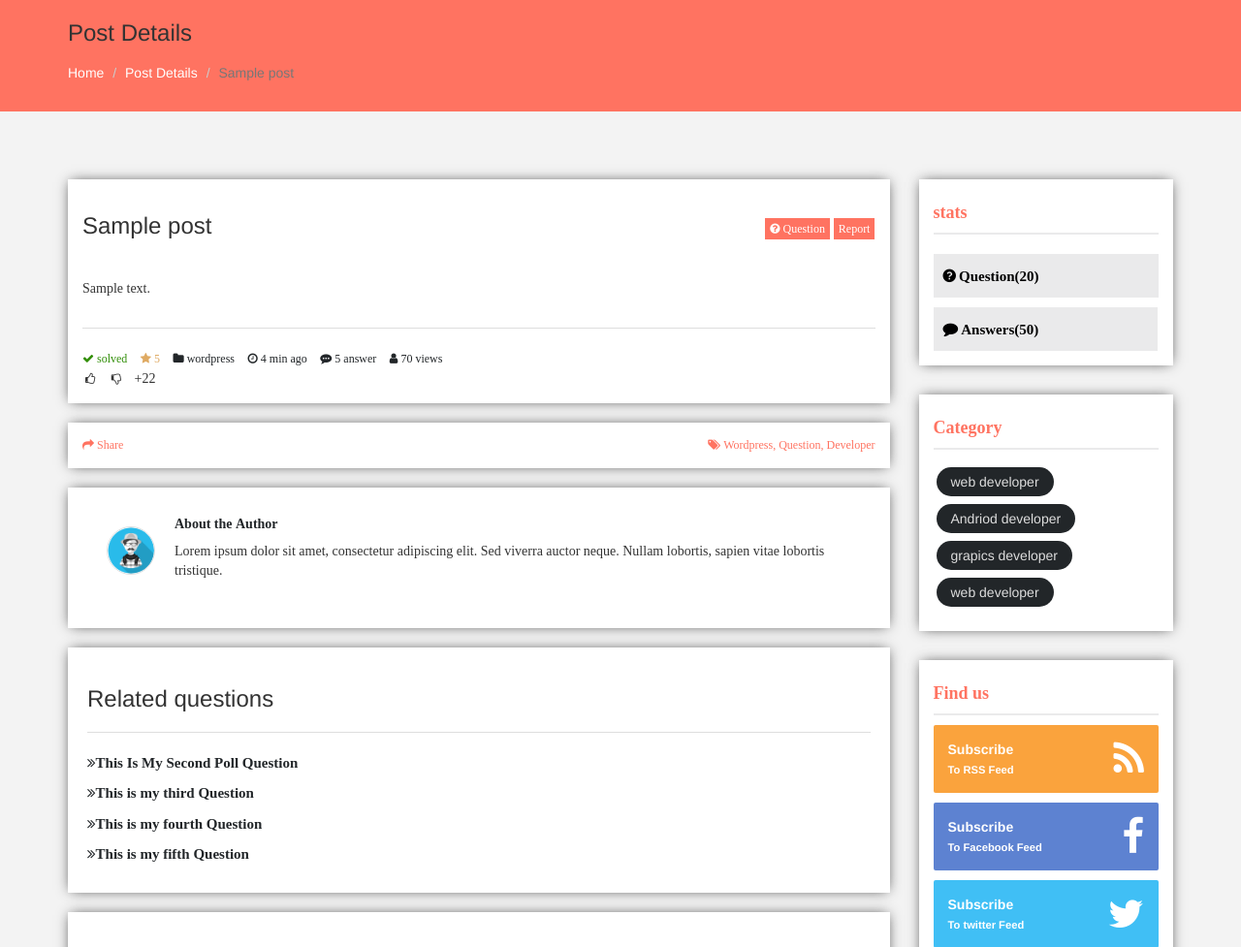
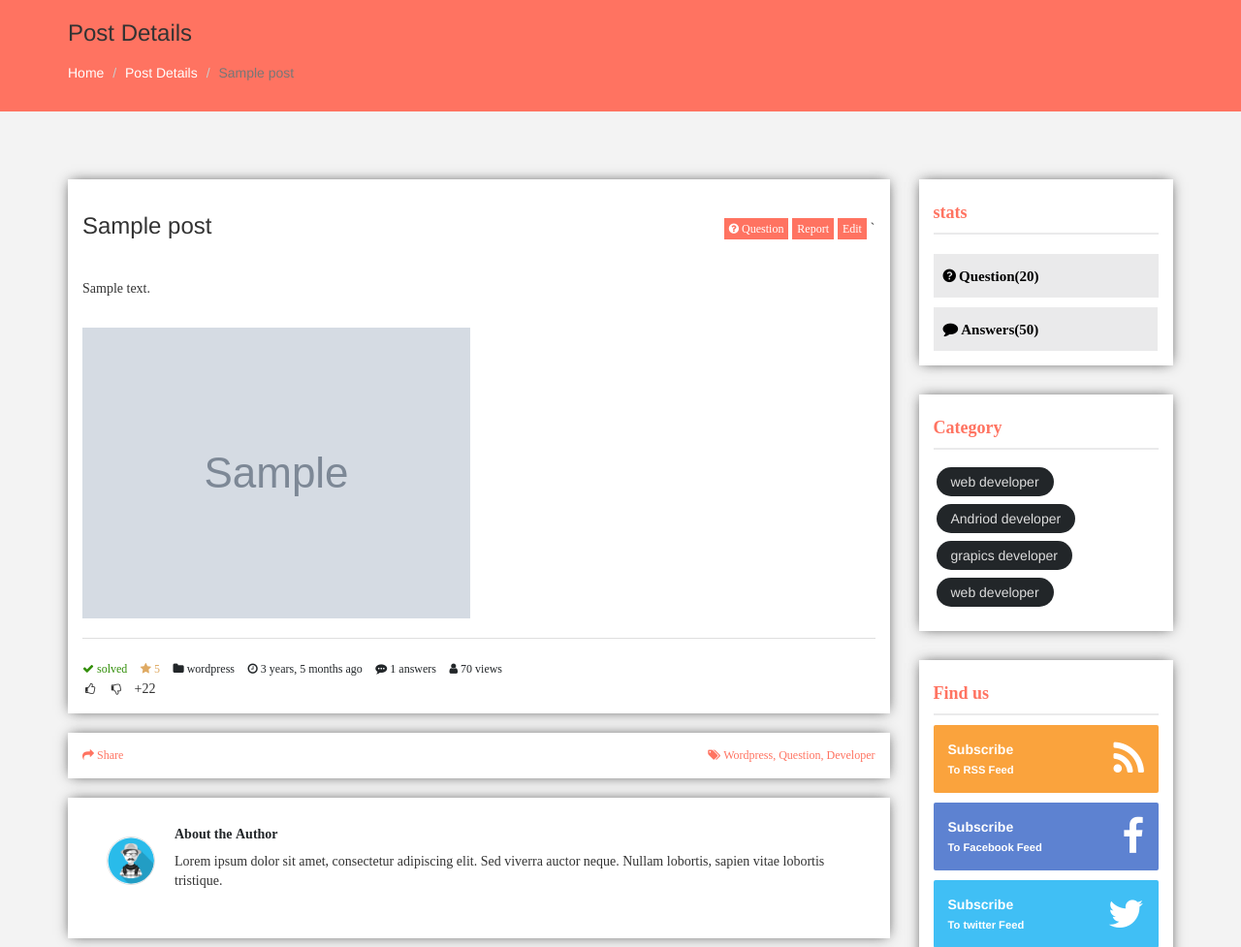
Before and after one commit to nurudeen19/AskOnline-Forum, a Django app: a page that uses posts/templates/show.html.j2 in a window 1280 px wide. Shown: the part 147-1124 px from the top of the page at 97% size. Run offline with Django 3.2, Linux system fonts and the light colour scheme; a user stored in the database is signed in; tables that the repository leaves empty hold one stand-in row (values such as "Sample post"); grey boxes marked "Sample" are stand-in pictures; some libraries are stand-ins or nearby versions.

Commit message:
add pagination and impose auth checks on post and comments

```diff
--- a/posts/templates/show.html.j2
+++ b/posts/templates/show.html.j2
@@ -29,7 +29,11 @@
           </div>
         </div>
         <div class="col-md-4">
-          <div class="post-que-rep-rihght320"> <a href="#"><i class="fa fa-question-circle" aria-hidden="true"></i> Question</a> <a href="#" class="r-clor10">Report</a> </div>
+          <div class="post-que-rep-rihght320"> <a href="#"><i class="fa fa-question-circle" aria-hidden="true"></i> Question</a> <a href="#" class="r-clor10">Report</a>
+          {% if post.user == user %}
+          <a href="#" class="r-clor10">Edit</a>
+          `{% endif %}
+          </div>
         </div>
       </div>
     </div>
@@ -37,9 +41,14 @@
       <p>
       	{{ post.description|safe }}
       </p>
+      {% if post.image %}
+        <div style="margin-bottom: 20px;">
+          <img src="{{post.image.url}}" alt="image">
+        </div>
+      {% endif %}
       <hr>
       <div class="post-footer29032">
-        <div class="l-side2023"> <i class="fa fa-check check2" aria-hidden="true"> solved</i> <a href="#"><i class="fa fa-star star2" aria-hidden="true">  5</i></a> <i class="fa fa-folder folder2" aria-hidden="true"> wordpress</i> <i class="fa fa-clock-o clock2" aria-hidden="true"> 4 min ago</i> <a href="#"><i class="fa fa-commenting commenting2" aria-hidden="true"> 5 answer</i></a> <i class="fa fa-user user2" aria-hidden="true"> 70 views</i> </div>
+        <div class="l-side2023"> <i class="fa fa-check check2" aria-hidden="true"> solved</i> <a href="#"><i class="fa fa-star star2" aria-hidden="true">  5</i></a> <i class="fa fa-folder folder2" aria-hidden="true"> wordpress</i> <i class="fa fa-clock-o clock2" aria-hidden="true"> {{post.created_at|naturaltime}}</i> <a href="#"><i class="fa fa-commenting commenting2" aria-hidden="true"> {{comments.count}} answers</i></a> <i class="fa fa-user user2" aria-hidden="true"> 70 views</i> </div>
         <div class="l-rightside39">
           <button type="button" class="tolltip-button thumbs-up2" data-toggle="tooltip" data-placement="bottom" title="Like"><i class="fa fa-thumbs-o-up " aria-hidden="true"></i></button>
           <button type="button" class="tolltip-button  thumbs-down2" data-toggle="tooltip" data-placement="bottom" title="Dislike"><i class="fa fa-thumbs-o-down" aria-hidden="true"></i></button> <span class="single-question-vote-result">+22</span>
@@ -83,7 +92,10 @@
                 <!-- Contenedor del Comentario -->
                 <div class="comment-box">
                   <div class="comment-head">
-                    <h6 class="comment-name"><a href="#">{{comment.user.get_full_name}}</a></h6> <span><i class="fa fa-clock-o" aria-hidden="false"> {{ comment.created_at|naturaltime}}</i></span> <i class="fa fa-reply" data-toggle="modal" data-target="#replyModal-{{comment.id}}"></i> <i class="fa fa-heart"></i>
+                    <h6 class="comment-name"><a href="#">{{comment.user.get_full_name}}</a></h6> <span><i class="fa fa-clock-o" aria-hidden="false"> {{ comment.created_at|naturaltime}}</i></span>
+                    {% if user.is_authenticated %}
+                      <i class="fa fa-reply" data-toggle="modal" data-target="#replyModal-{{comment.id}}"></i> <i class="fa fa-heart"></i>
+                    {% endif %}
                   </div>
                   <div class="comment-content">
                    	{{ comment.description|safe }}
@@ -162,6 +174,7 @@
   <div class="comment289-box">
     <h3>Leave A Reply</h3>
     <hr>
+    {% if user.is_authenticated %}
     <form method="POST" action="{% url 'post.comment' post.slug %}?next={{ request.path|urlencode }}">
    		{% csrf_token %}
    		<input type="hidden" name="post" value="{{post.id}}">
@@ -175,6 +188,11 @@
 	      </div>
 	    </div>
 	  </form>
+    {% else %}
+      <p class="">
+        Please login to post a comment!!!
+      </p>
+    {% endif %}
   </div>
 {% endblock %}
 
--- a/posts/urls.py
+++ b/posts/urls.py
@@ -1,10 +1,16 @@
 from django.urls import path
 from posts import views
+from django.conf import settings
+from django.conf.urls.static import static
 
 urlpatterns = [
     path('', views.index, name='index'),
     path('post/create', views.create, name='post.create'),
+    path('post/<slug:slug>/edit', views.edit, name='post.edit'),
+    path('post/delete/<post_id>', views.delete, name='post.delete'),
     path('post/<slug:slug>', views.show, name='post.show'),
     path('post/<slug:slug>/comment', views.comment, name='post.comment'),
     path('post/<slug:slug>/delete-comment/<comment_id>', views.delete_comment, name='post.comment.delete'),
 ]
+
+urlpatterns += static(settings.MEDIA_URL,document_root=settings.MEDIA_ROOT)
--- a/posts/views.py
+++ b/posts/views.py
@@ -3,10 +3,14 @@ from django.contrib import messages
 from django.contrib.auth.decorators import login_required
 from posts.models import Category, Post, Comment
 from posts.forms import PostForm,CommentForm
+from django.core.paginator import Paginator
 
 
 def index(request):
 	posts = Post.objects.all()
+	paginator = Paginator(posts,10)
+	page = request.GET.get('page')
+	posts = paginator.get_page(page)
 	return render(request,'index.html.j2',{'posts': posts})
 
 @login_required(login_url='/account/login')
@@ -28,6 +32,16 @@ def show(request,slug):
 		'comments':comments
 	})
 
+def edit(request,slug):
+	form = PostForm()
+
+
+def delete(request, post_id):
+	post = Post.objects.get(pk=post_id)
+	post.delete()
+	messages.success(request, "Post Removed Successfully!")
+	return redirect('home')
+
 
 def comment(request,slug):
 	if request.method == "POST":
```
Also changed, not shown: posts/templates/index.html.j2 (+13 -11 lines).
